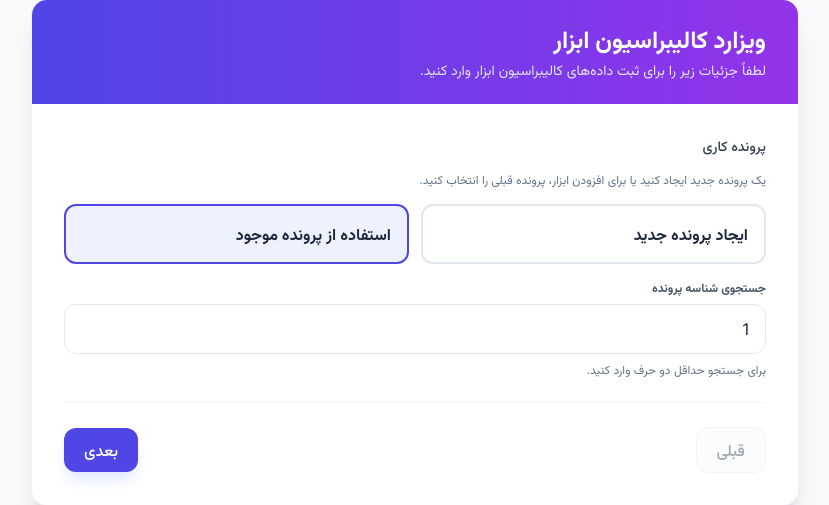
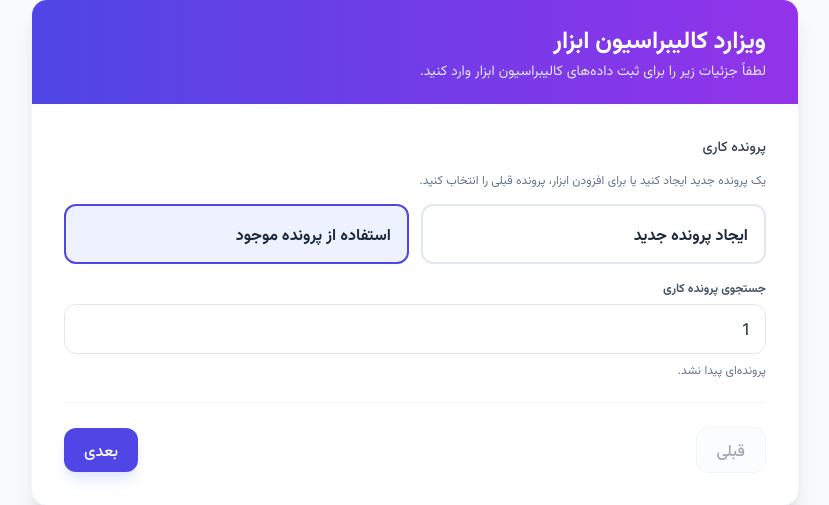
Before and after one commit to mohammadshko/parameters_getter, a FastAPI app: page /parameters?work_id=1 in a window 1280 px wide. Shown: the part 186-691 px from the top of the page, without its empty margins (225-1054 px from the left). Run offline with FastAPI, Linux system fonts and the light colour scheme; the visitor is signed in with stand-in values (Sample User, id 1); tables that the repository leaves empty hold one stand-in row (values such as "Sample post"); data that the repository does not hold is empty; parts of the project's set-up code (start-up, migrations or seed data) failed here and were passed over; some libraries are stand-ins or nearby versions.

Commit message:
Add searchable work order selector with latest results

```diff
--- a/templates/parameters.html
+++ b/templates/parameters.html
@@ -40,10 +40,10 @@
             <button type="button" id="existing-work-mode" class="p-4 rounded-xl border-2 border-slate-200 bg-white text-right font-semibold">استفاده از پرونده موجود</button>
           </div>
           <div id="existing-work-search-wrap" class="hidden relative">
-            <label for="work-search" class="block text-xs font-semibold text-slate-600 mb-2">جستجوی شناسه پرونده</label>
-            <input id="work-search" type="search" autocomplete="off" placeholder="مثلاً WK-A1B2C3D4" class="block w-full px-4 py-3 rounded-xl border border-slate-200 focus:ring-2 focus:ring-indigo-500">
+            <label for="work-search" class="block text-xs font-semibold text-slate-600 mb-2">جستجوی پرونده کاری</label>
+            <input id="work-search" type="search" autocomplete="off" placeholder="نام پرونده، شناسه یا نام مشتری را وارد کنید..." class="block w-full px-4 py-3 rounded-xl border border-slate-200 focus:ring-2 focus:ring-indigo-500">
             <div id="work-search-results" class="hidden absolute z-20 top-full right-0 left-0 mt-1 max-h-60 overflow-y-auto rounded-xl border border-slate-200 bg-white shadow-lg"></div>
-            <p id="work-search-message" class="mt-2 text-xs text-slate-500">برای جستجو حداقل دو حرف وارد کنید.</p>
+            <p id="work-search-message" class="mt-2 text-xs text-slate-500">آخرین پرونده‌های کاری نمایش داده می‌شوند.</p>
             <div id="selected-work-info" class="hidden mt-3 p-4 rounded-xl bg-emerald-50 border border-emerald-200 text-sm"></div>
           </div>
           <p id="new-work-hint" class="text-xs text-slate-500">در مرحله بعد مشتری پرونده را انتخاب خواهید کرد.</p>
@@ -524,7 +524,11 @@
     setWorkMode('new');
     nextBtn.click();
   });
-  existingWorkModeBtn.addEventListener('click', () => setWorkMode('existing'));
+  existingWorkModeBtn.addEventListener('click', () => {
+    setWorkMode('existing');
+    workSearchInput.value = '';
+    workSearchInput.dispatchEvent(new Event('input'));
+  });
   const requestedWorkId = new URLSearchParams(window.location.search).get('work_id');
   if (requestedWorkId) {
     setWorkMode('existing');
@@ -533,21 +537,22 @@
   }
 
   let workSearchRequest = 0;
-  workSearchInput.addEventListener('input', async () => {
-    const query = workSearchInput.value.trim();
+  async function loadWorkOrders(query = '') {
     workSearchResults.innerHTML = '';
     workSearchResults.classList.add('hidden');
     selectedWorkOrder = null;
     workIdInput.value = '';
-    if (query.length < 2) { workSearchMessage.textContent = 'برای جستجو حداقل دو حرف وارد کنید.'; return; }
     const requestId = ++workSearchRequest;
-    workSearchMessage.textContent = 'در حال جستجو...';
+    workSearchMessage.textContent = query ? 'در حال جستجو...' : 'در حال دریافت آخرین پرونده‌ها...';
     try {
       const response = await fetch('/work-orders/search?q=' + encodeURIComponent(query));
       if (!response.ok) throw new Error('search failed');
       const orders = await response.json();
       if (requestId !== workSearchRequest) return;
-      if (!orders.length) { workSearchMessage.textContent = 'پرونده‌ای پیدا نشد.'; return; }
+      if (!orders.length) {
+        workSearchMessage.textContent = query ? 'پرونده‌ای پیدا نشد.' : 'هنوز پرونده‌ای ثبت نشده است.';
+        return;
+      }
       orders.forEach(order => {
         const option = document.createElement('button');
         option.type = 'button';
@@ -569,8 +574,14 @@
         workSearchResults.appendChild(option);
       });
       workSearchResults.classList.remove('hidden');
-      workSearchMessage.textContent = 'یک پرونده را انتخاب کنید.';
-    } catch (error) { if (requestId === workSearchRequest) workSearchMessage.textContent = 'خطا در جستجوی پرونده.'; }
+      workSearchMessage.textContent = query ? 'یک پرونده را انتخاب کنید.' : 'آخرین پرونده‌ها؛ برای جستجو نام، شناسه یا مشتری را وارد کنید.';
+    } catch (error) {
+      if (requestId === workSearchRequest) workSearchMessage.textContent = 'خطا در جستجوی پرونده.';
+    }
+  }
+
+  workSearchInput.addEventListener('input', () => {
+    loadWorkOrders(workSearchInput.value.trim());
   });
 
   // Search customers in PostgreSQL and populate the selected customer's details.
```
